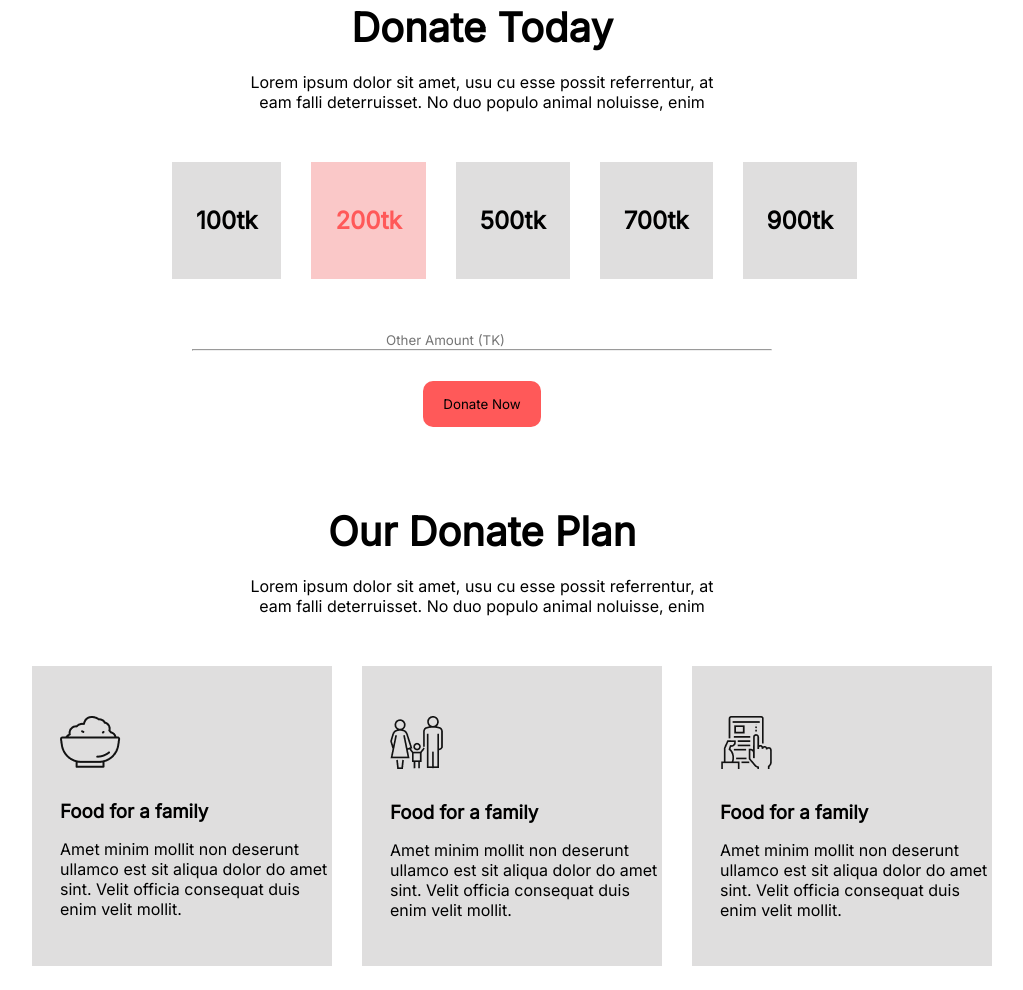
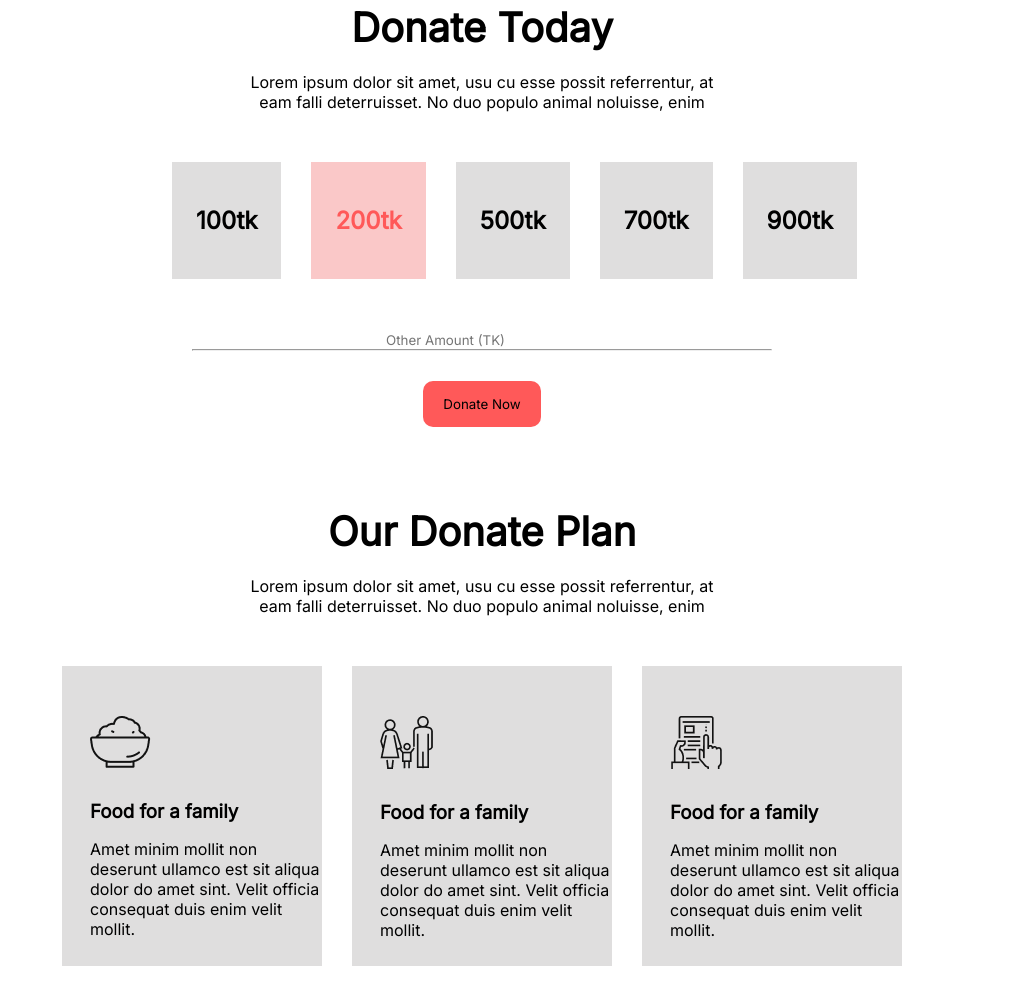
Before and after one commit to nikkonbd/my-second-project, a plain HTML site: page index.html in a window 1280 px wide. Shown: the part 797-1787 px from the top of the page, without its empty margins (158-1181 px from the left). Drawn offline with Linux system fonts and the light colour scheme.

Commit message:
main section added

```diff
--- a/index.html
+++ b/index.html
@@ -53,21 +53,27 @@
                 </div>
                 <div class="donate-plan">
                     <div class="donate-section">
-                    <img src="icons/food.png" alt="">
-                    <h3>Food for a family</h3>
-                    <p>Amet minim mollit non deserunt ullamco est sit aliqua dolor do amet sint. Velit officia consequat duis enim velit mollit.</p>
+                        <img src="icons/food.png" alt="">
+                        <h3 class="donate-plan-title">Food for a family</h3>
+                        <p class="donate-plan-description">Amet minim mollit non deserunt ullamco est sit aliqua dolor do amet sint. Velit officia consequat duis enim velit mollit.</p>
                     </div>
                     <div class="donate-section">
-                    <img src="icons/shelter.png" alt="">
-                    <h3>Food for a family</h3>
-                    <p>Amet minim mollit non deserunt ullamco est sit aliqua dolor do amet sint. Velit officia consequat duis enim velit mollit.</p>
+                        <img src="icons/shelter.png" alt="">
+                        <h3 class="donate-plan-title">Food for a family</h3>
+                        <p class="donate-plan-description">Amet minim mollit non deserunt ullamco est sit aliqua dolor do amet sint. Velit officia consequat duis enim velit mollit.</p>
                     </div>
-                    <div class="donate-section">
-                    <img src="icons/Frame-1.png" alt="">
-                    <h3>Food for a family</h3>
-                    <p>Amet minim mollit non deserunt ullamco est sit aliqua dolor do amet sint. Velit officia consequat duis enim velit mollit.</p>
+                        <div class="donate-section">
+                        <img src="icons/Frame-1.png" alt="">
+                        <h3 class="donate-plan-title">Food for a family</h3>
+                        <p class="donate-plan-description">Amet minim mollit non deserunt ullamco est sit aliqua dolor do amet sint. Velit officia consequat duis enim velit mollit.</p>
                     </div>
                 </div>
+            </div>
+        </section>
+<!-- How To Contribute Section 1 -->
+        <section>
+            <div>
+
             </div>
         </section>
     </main>
--- a/styles/style.css
+++ b/styles/style.css
@@ -42,15 +42,15 @@ header{
 }
 .donate-description{
     text-align: center;
-    padding: 0 400px 0 400px;
+    margin: 0 400px;
     padding-bottom: 50px;
 
 }
 .donate-tk{
     display: flex;
     gap: 30px;
-    padding-left: 330px;
-    padding-bottom: 50px;
+    margin: 0 330px;
+    margin-bottom: 50px;
 }
 .donate-tk .tk{
     background-color:#dfdede;
@@ -84,7 +84,7 @@ hr{
 .donate-plan{
     display: flex;
     gap: 30px;
-    padding-left: 190px;
+    margin: 0 220px;
 }
 .donate-section{
     background-color: #dfdede;
@@ -96,11 +96,11 @@ hr{
     padding-left: 28px;
     padding-bottom: 28px;
 }
-.donate-section h3{
+.donate-section .donate-plan-title{
     padding-left: 28px;
     padding-bottom: 16px;
 }
-.donate-section p{
+.donate-section .donate-plan-description{
     padding-left: 28px;
     padding-bottom: 50px;
 }
```
